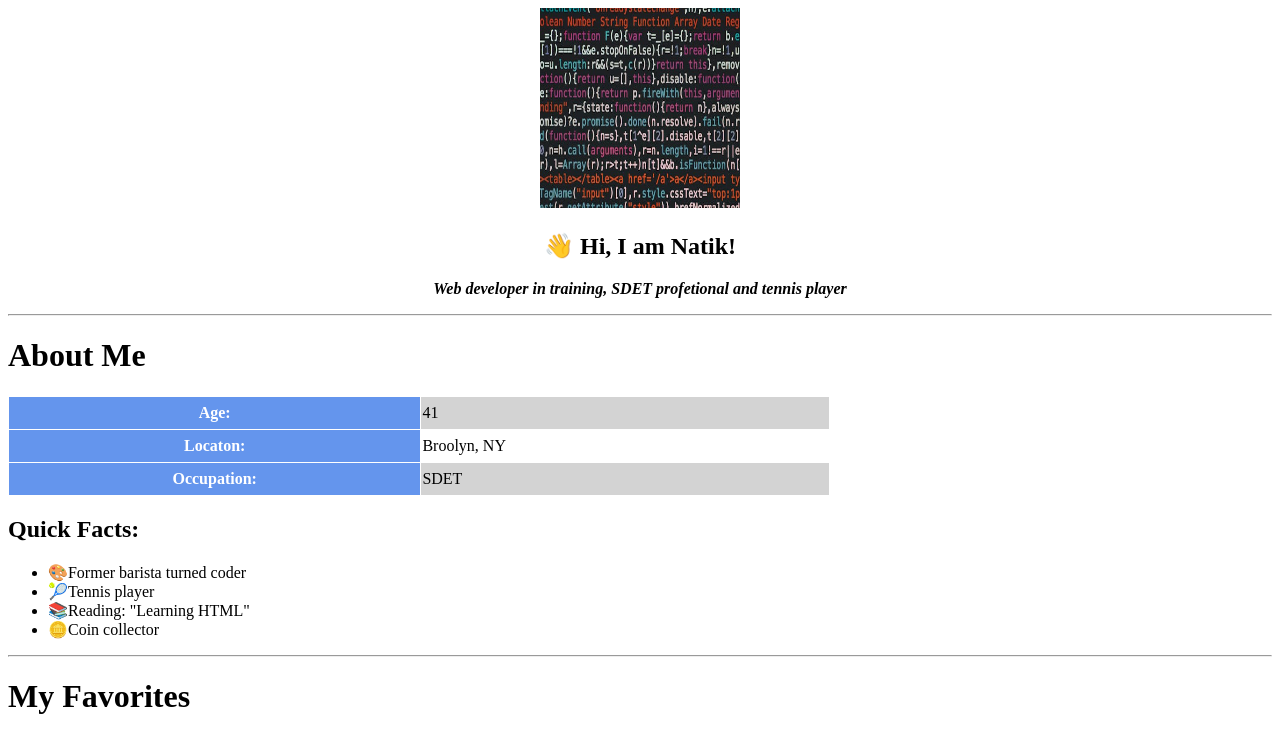
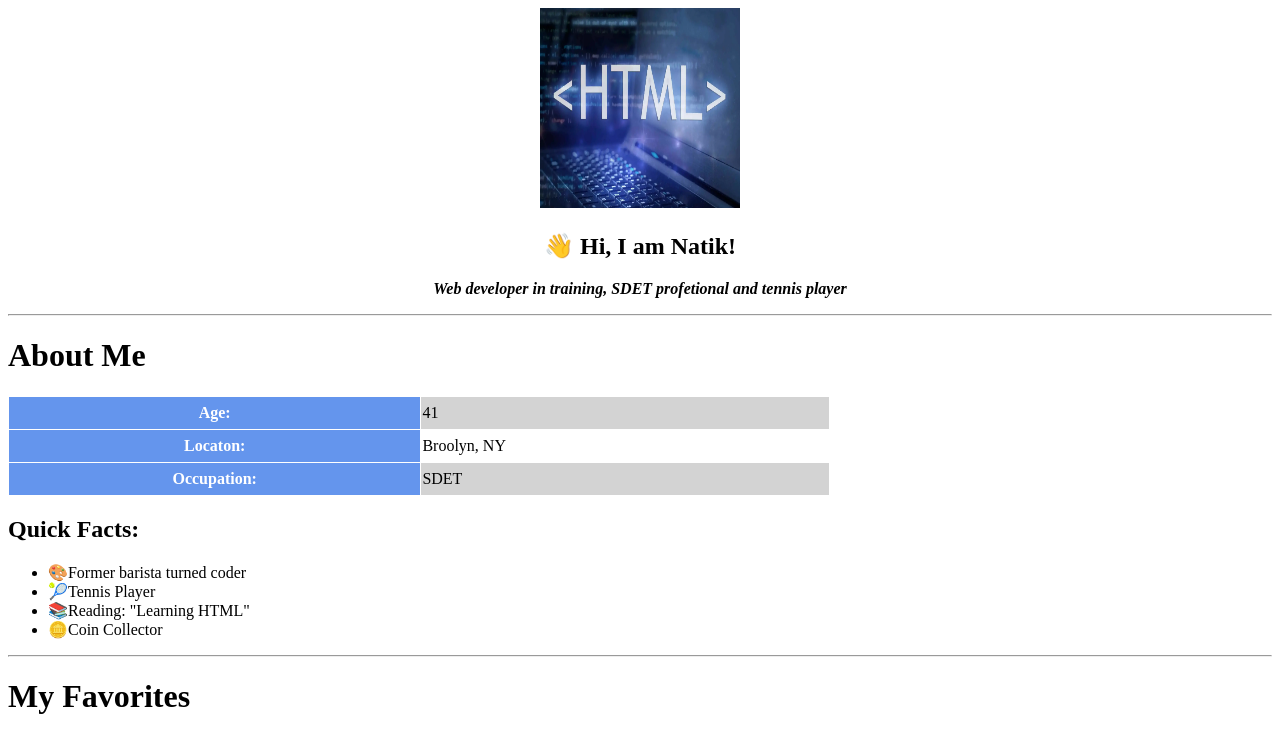
Before and after one commit to NatikN1/project-personal-profile-html, a plain HTML site: page index.html in a window 1280 px wide. Shown: the top 733 px of the page. Drawn offline with Linux system fonts and the light colour scheme.

Commit message:
Complete Project

```diff
--- a/index.html
+++ b/index.html
@@ -6,7 +6,7 @@
     <title>My First HTML Project</title>
 </head>
 <body>
-    <center><img src="code image.png" alt="Coding Image" width="200px" height="200px"></center>
+    <center><img src="HTML image.png" alt="Coding Image" width="200px" height="200px"></center>
     <center><h2>&#128075; Hi, I am Natik!<h2></center>
     <center><p><b><i>Web developer in training, SDET profetional and tennis player </i></b></p></center>
     <hr>
@@ -30,9 +30,9 @@
         <h2>Quick Facts:</h2>
         <ul>
             <li>&#127912;Former barista turned coder</li>
-            <li>&#127934;Tennis player</li>
+            <li>&#127934;Tennis Player</li>
             <li>&#128218;Reading: "Learning HTML"</li>
-            <li>&#129689;Coin collector</li>
+            <li>&#129689;Coin Collector</li>
         </ul>
         <hr>
         <h1>My Favorites</h2>
@@ -71,9 +71,5 @@
             <hr>
             <center>&#128231;<a href="natik@emal.com"> natik@email.com</a></center>
             <center><p>&#128241; @n_natik</p></center>
-
-
-
-
 </body>
 </html>
```
Also changed, not shown: HTML image.png (added), code image.png (deleted).
